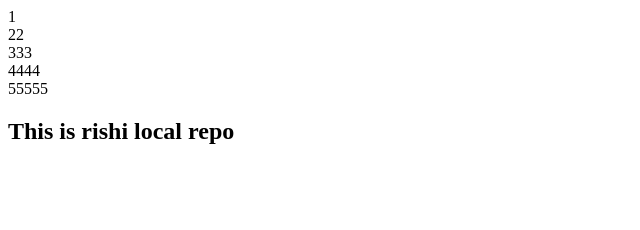
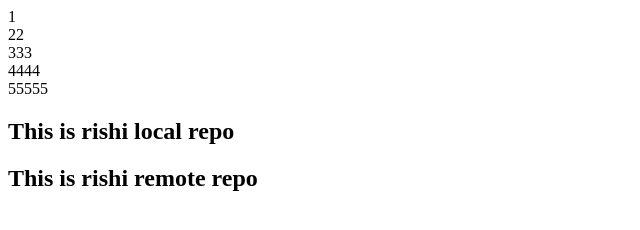
Before and after one commit to RishiVanama/Sample, a plain HTML site: page index.html in a window 1280 px wide. Shown: the whole page, without its empty margins (0-640 px from the left). Drawn offline with Linux system fonts and the light colour scheme.

Commit message:
Update index.html

```diff
--- a/index.html
+++ b/index.html
@@ -15,6 +15,7 @@
             <div>4444</div>
             <div>55555</div>
             <h2>This is rishi local repo</h2>
+            <h2>This is rishi remote repo</h2>
         </div>
     </header>
 </body>
```
